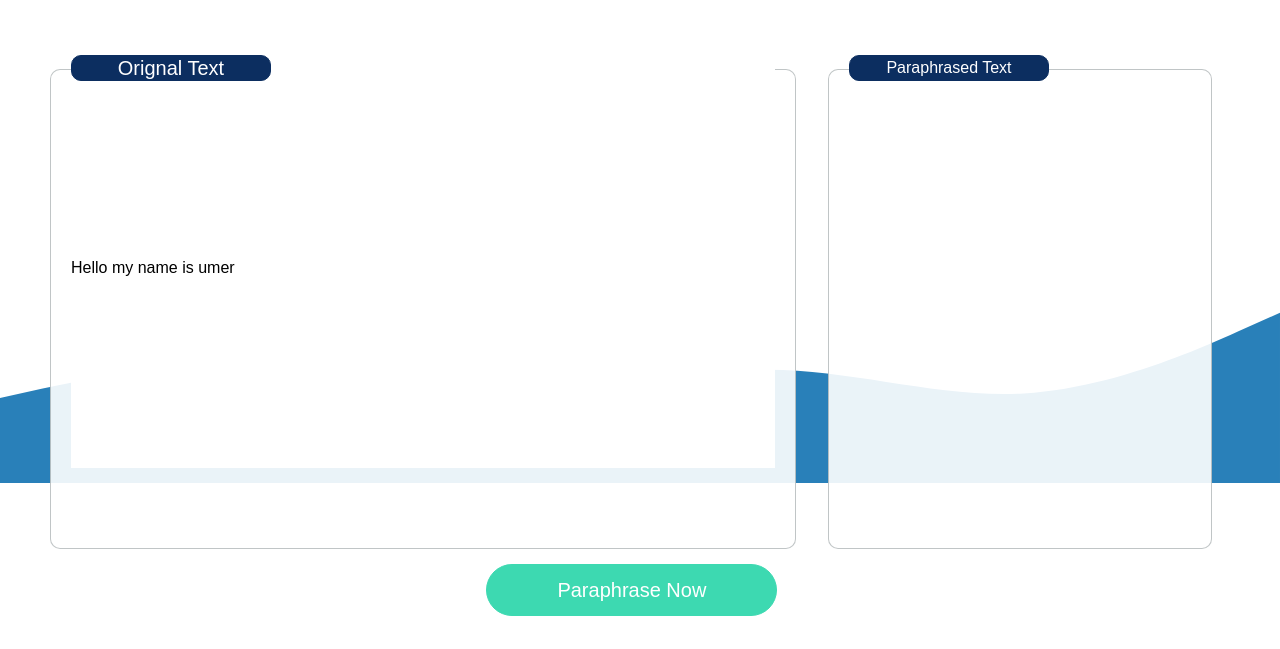
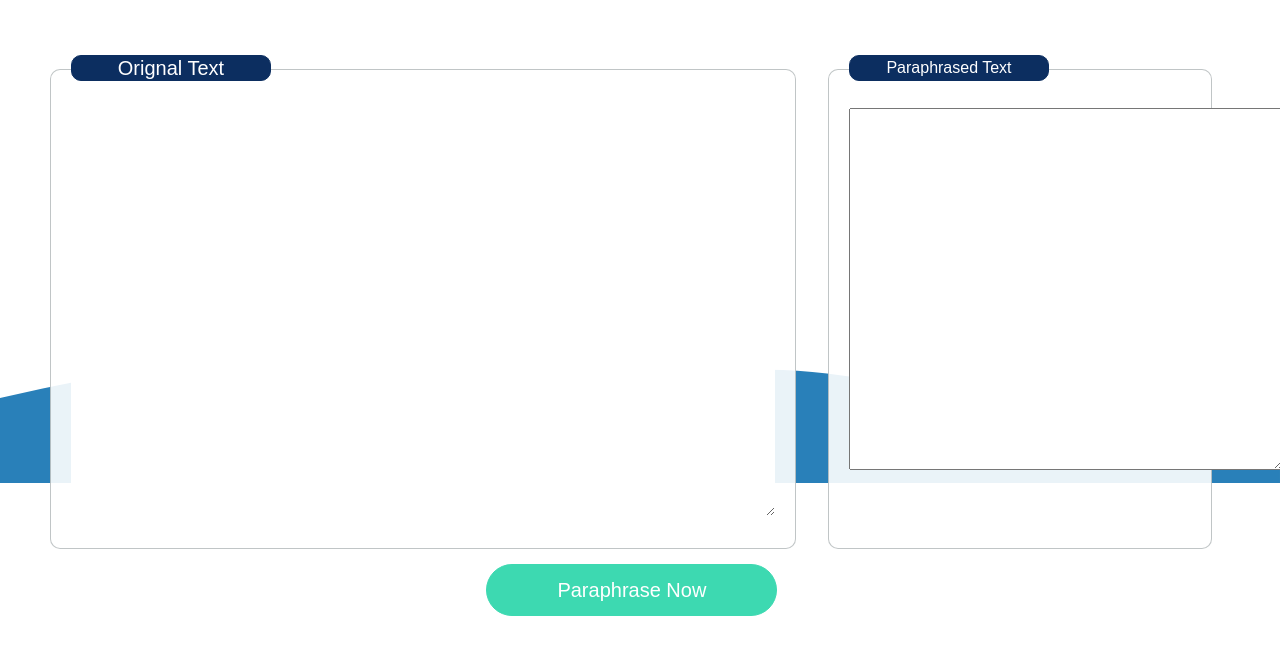
Before and after one commit to UmerAliShah/paraphrase-tool.github.io, a plain HTML site: page index.html in a window 1280 px wide. Shown: the part 151-800 px from the top of the page. Drawn offline with nearby package versions, Linux system fonts and the light colour scheme.

Commit message:
inputarea

```diff
--- a/index.html
+++ b/index.html
@@ -42,14 +42,12 @@
 
             <div class=" mx-3 " id="text-area-orignal">
                 <h5 contenteditable="false" class="orignal-text mt-5">Orignal Text</h5>
-                <input class="text-starter" type="text" value="Hello my name is umer" id="original_text">
+                <textarea  class="text-starter mt-5" name="paraphrasing-text" id="original_text"  cols="30" rows="10"></textarea>
             </div>
 
             <div contenteditable="false" class=" mx-3 " id="text-area-new">
-
                 <div contenteditable="false" class="Paraphrased-text mt-5">Paraphrased Text</div>
-                <div class="text-starter-p" id="response">
-                </div>
+                <textarea  class="text-starter-p" name="paraphrased-text" id="response" cols="45" rows="15"></textarea>
             </div>
         </div>
         <button class="paraphrase-now-btn" id="paraphrase" onclick="paraphrase()"> Paraphrase Now</button>
--- a/style sheet/stylesheet.css
+++ b/style sheet/stylesheet.css
@@ -173,7 +173,7 @@ input[type='radio']:checked:after {
 }
 .text-starter-p{
     color: black;
-    margin: 20px;
+    margin-left: 20px;
     margin-top: 40px;
     font-family: sans-serif;
 }
@@ -193,6 +193,7 @@ input[type='radio']:checked:after {
     position: relative;
     margin-left: 20px;
     margin-top: -15px !important;
+    overflow: scroll !important;
 }
 .paraphrase-now-btn{
     margin-top: 15px !important;
```
